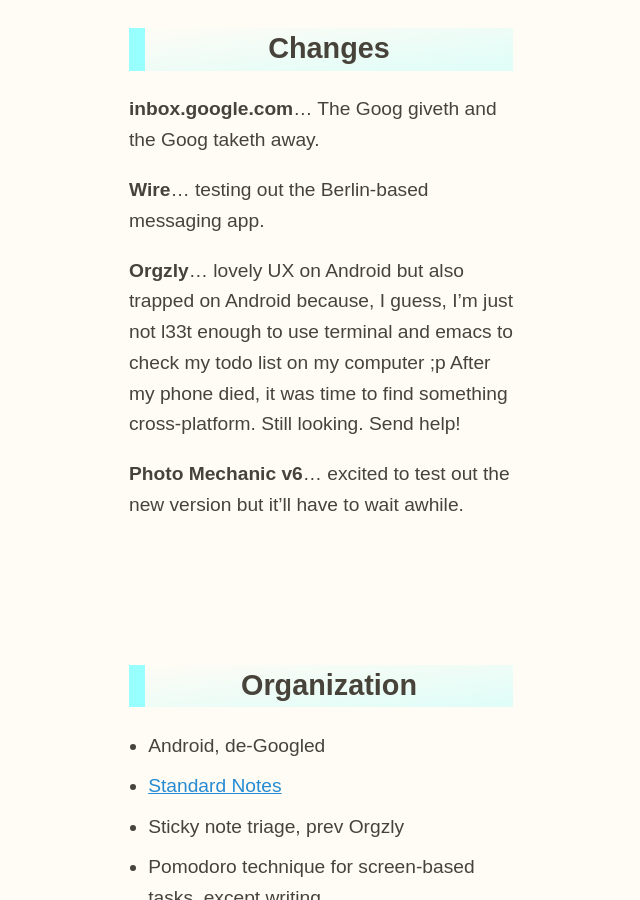
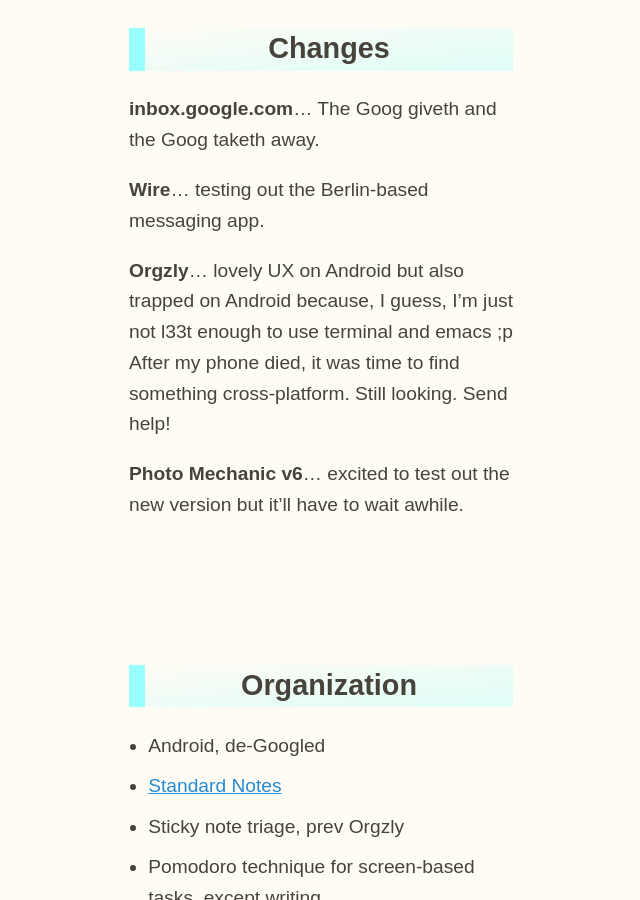
Before and after one commit to zachmccabe/zachmccabe.github.io, a Jekyll site: the page built from tools.md, in a window 1280 px wide and 900 px high, scrolled down 796 px. Shown: the whole window, without its empty margins (319-959 px from the left). Built offline with Jekyll 4.4.1, drawn with Linux system fonts in a browser that asks for light colours.

Commit message:
Update tools.md

```diff
--- a/tools.md
+++ b/tools.md
@@ -32,7 +32,7 @@
 
 **Wire**… testing out the Berlin-based messaging app.
 
-**Orgzly**… lovely UX on Android but also trapped on Android because, I guess, I'm just not l33t enough to use terminal and emacs to check my todo list on my computer ;p After my phone died, it was time to find something cross-platform. Still looking. Send help!
+**Orgzly**… lovely UX on Android but also trapped on Android because, I guess, I'm just not l33t enough to use terminal and emacs ;p After my phone died, it was time to find something cross-platform. Still looking. Send help!
 
 **Photo Mechanic v6**… excited to test out the new version but it'll have to wait awhile.
 
```
